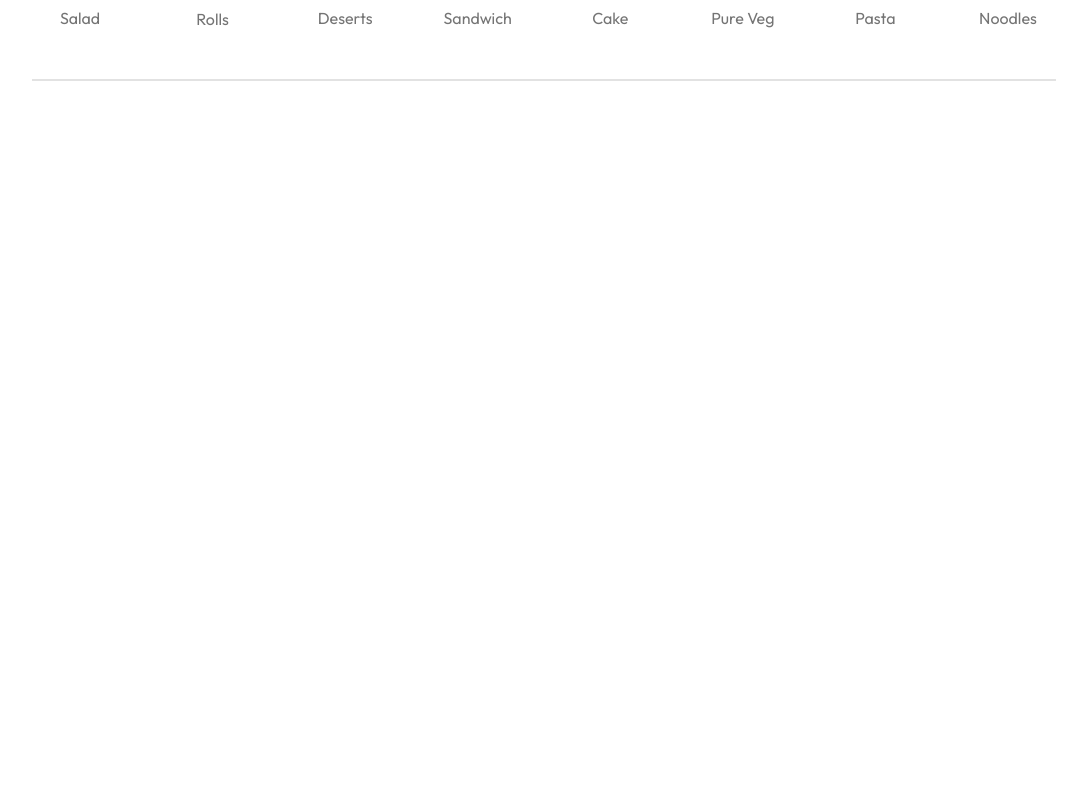
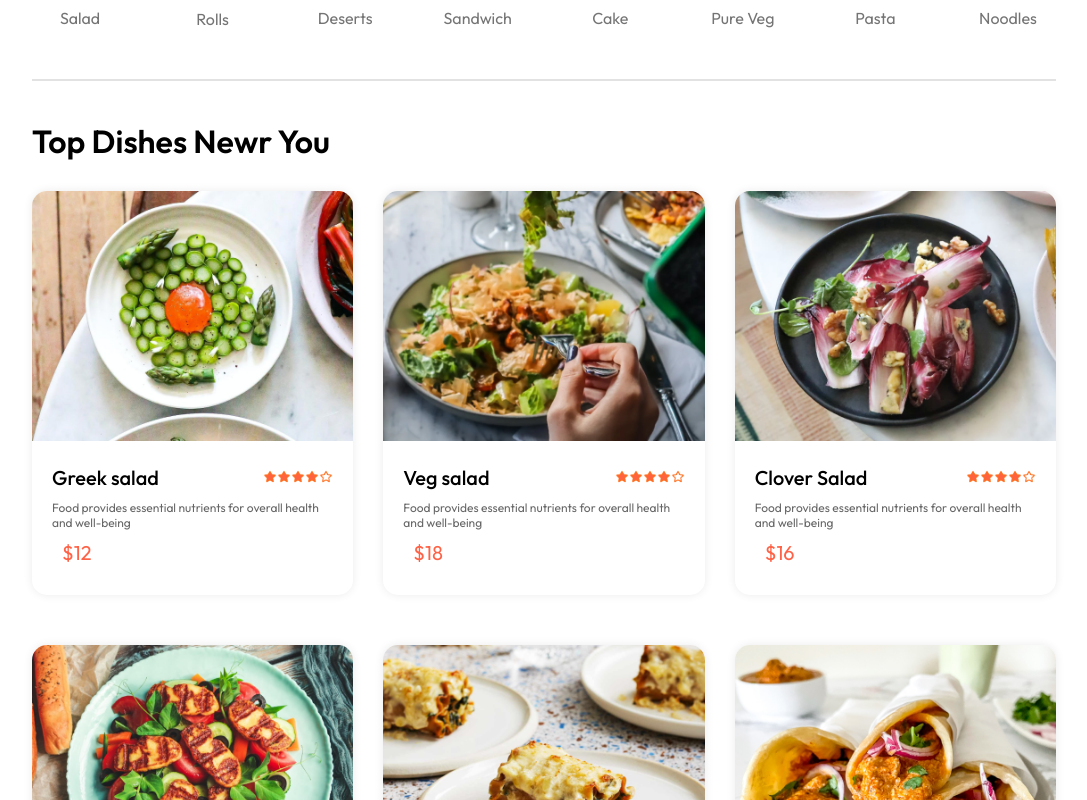
Before and after one commit to fmfahath/foody-delivery, a React (Vite) app in the folder frontend/: page / in a window 1280 px wide. Shown: the part 820-1620 px from the top of the page, without its empty margins (96-1183 px from the left). Before the commit the page ends 911 px from the top, so only its background shows below. Built offline with nearby package versions, Linux system fonts and the light colour scheme.

Commit message:
frontend >> FoodDisplay -- FoodDisplay, FoodItem components created, css added

```diff
--- /dev/null
+++ b/frontend/src/components/FoodDisplay/FoodDisplay.css
@@ -0,0 +1,17 @@
+.food-display {
+    margin-top: 30px;
+
+}
+
+.food-display h2 {
+    font-size: max(2.5vw, 24px);
+    font-weight: 600;
+}
+
+.food-display-list {
+    display: grid;
+    grid-template-columns: repeat(auto-fill, minmax(240px, 1fr));
+    margin-top: 30px;
+    gap: 30px;
+    row-gap: 50px;
+}
--- /dev/null
+++ b/frontend/src/components/FoodDisplay/FoodDisplay.jsx
@@ -0,0 +1,23 @@
+import React, { useContext } from 'react'
+import './FoodDisplay.css'
+import FoodItem from '../FoodItem/FoodItem'
+import { StoreContext } from '../../context/StoreContext'
+
+
+const FoodDisplay = ({ category }) => {
+
+    const { food_list } = useContext(StoreContext)
+
+    return (
+        <div className='food-display' id='food-display'>
+            <h2>Top Dishes Newr You</h2>
+            <div className="food-display-list">
+                {food_list.map((item, index) => {
+                    return <FoodItem key={index} id={item._id} name={item.name} description={item.description} price={item.price} image={item.image} />
+                })}
+            </div>
+        </div>
+    )
+}
+
+export default FoodDisplay
--- /dev/null
+++ b/frontend/src/components/FoodItem/FoodItem.css
@@ -0,0 +1,45 @@
+.food-item {
+    width: 100%;
+    margin: auto;
+    border-radius: 15px;
+    box-shadow: 0px 0px 10px #00000015;
+    transition: 0.3s;
+    animation: FadeIn 1s;
+    cursor: pointer;
+}
+
+.food-item-image {
+    width: 100%;
+    border-radius: 15px 15px 0 0;
+}
+
+.food-item-info {
+    padding: 20px;
+}
+
+.food-item-name-rating {
+    display: flex;
+    justify-content: space-between;
+    align-items: center;
+    margin-bottom: 10px;
+}
+
+.food-item-name-rating p {
+    font-weight: 500;
+    font-size: 20px;
+}
+
+.food-item-name-rating img {
+    width: 70px;
+}
+
+.food-item-desc {
+    color: #676767;
+    font-size: 12px;
+}
+
+.food-item-price {
+    color: tomato;
+    font-size: 20px;
+    margin: 10px;
+}
--- /dev/null
+++ b/frontend/src/components/FoodItem/FoodItem.jsx
@@ -0,0 +1,23 @@
+import React from 'react'
+import './FoodItem.css'
+import { assets } from '../../assets/assets'
+
+const FoodItem = ({ id, name, price, description, image }) => {
+    return (
+        <div className='food-item'>
+            <div className="food-item-img-container">
+                <img className='food-item-image' src={image} alt="" />
+            </div>
+            <div className="food-item-info">
+                <div className="food-item-name-rating">
+                    <p>{name}</p>
+                    <img src={assets.rating_starts} alt="" />
+                </div>
+                <p className='food-item-desc'>{description}</p>
+                <p className='food-item-price'>${price}</p>
+            </div>
+        </div>
+    )
+}
+
+export default FoodItem
--- a/frontend/src/main.jsx
+++ b/frontend/src/main.jsx
@@ -10,6 +10,5 @@
     <StoreContextProvider>
       <App />
     </StoreContextProvider>
-
   </BrowserRouter>,
 )
--- a/frontend/src/pages/Home/Home.jsx
+++ b/frontend/src/pages/Home/Home.jsx
@@ -2,6 +2,7 @@
 import './Home.css'
 import Header from '../../components/Header/header'
 import ExploreMenu from '../../components/ExploreMenu/ExploreMenu'
+import FoodDisplay from '../../components/FoodDisplay/FoodDisplay'
 
 const Home = () => {
 
@@ -11,6 +12,7 @@
         <div>
             <Header />
             <ExploreMenu category={category} setCategory={setCategory} />
+            <FoodDisplay category={category} />
         </div>
     )
 }
```
